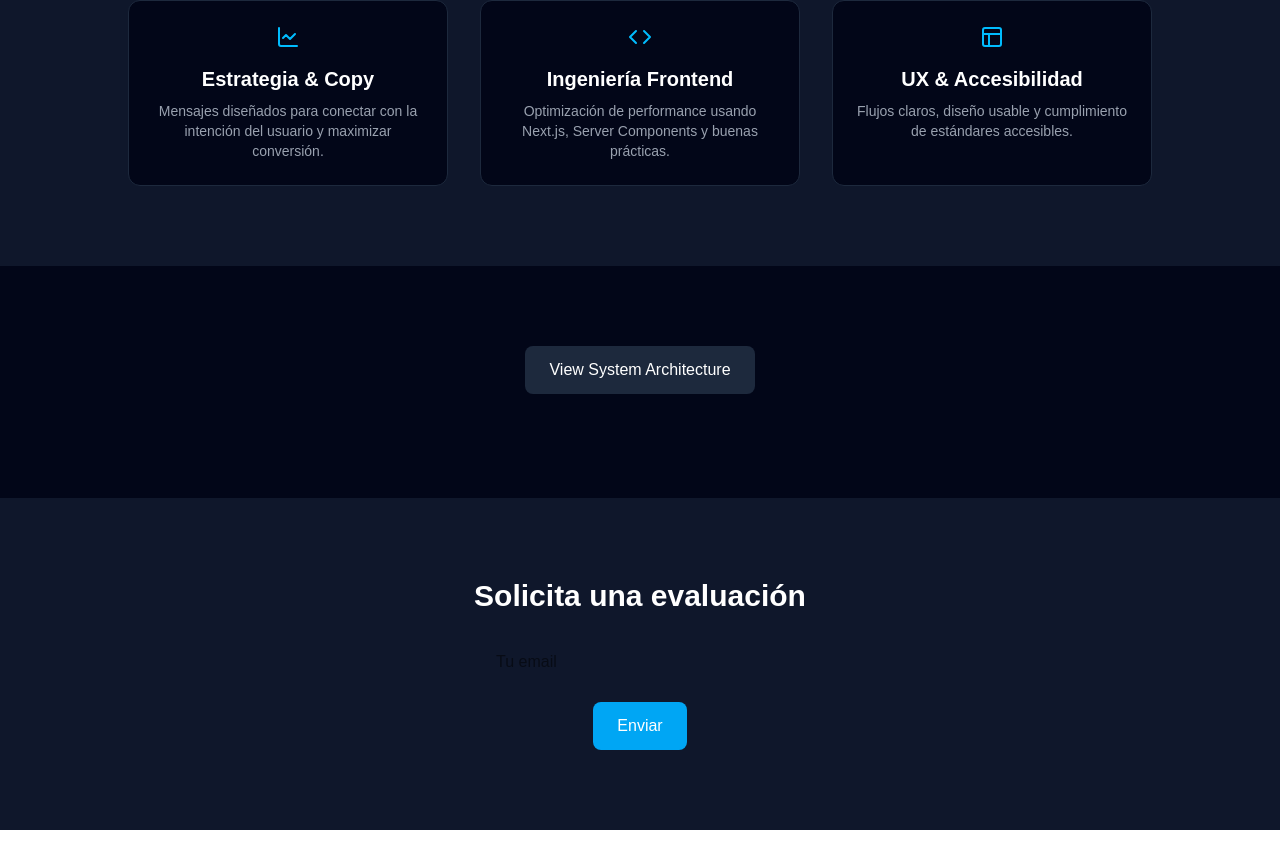
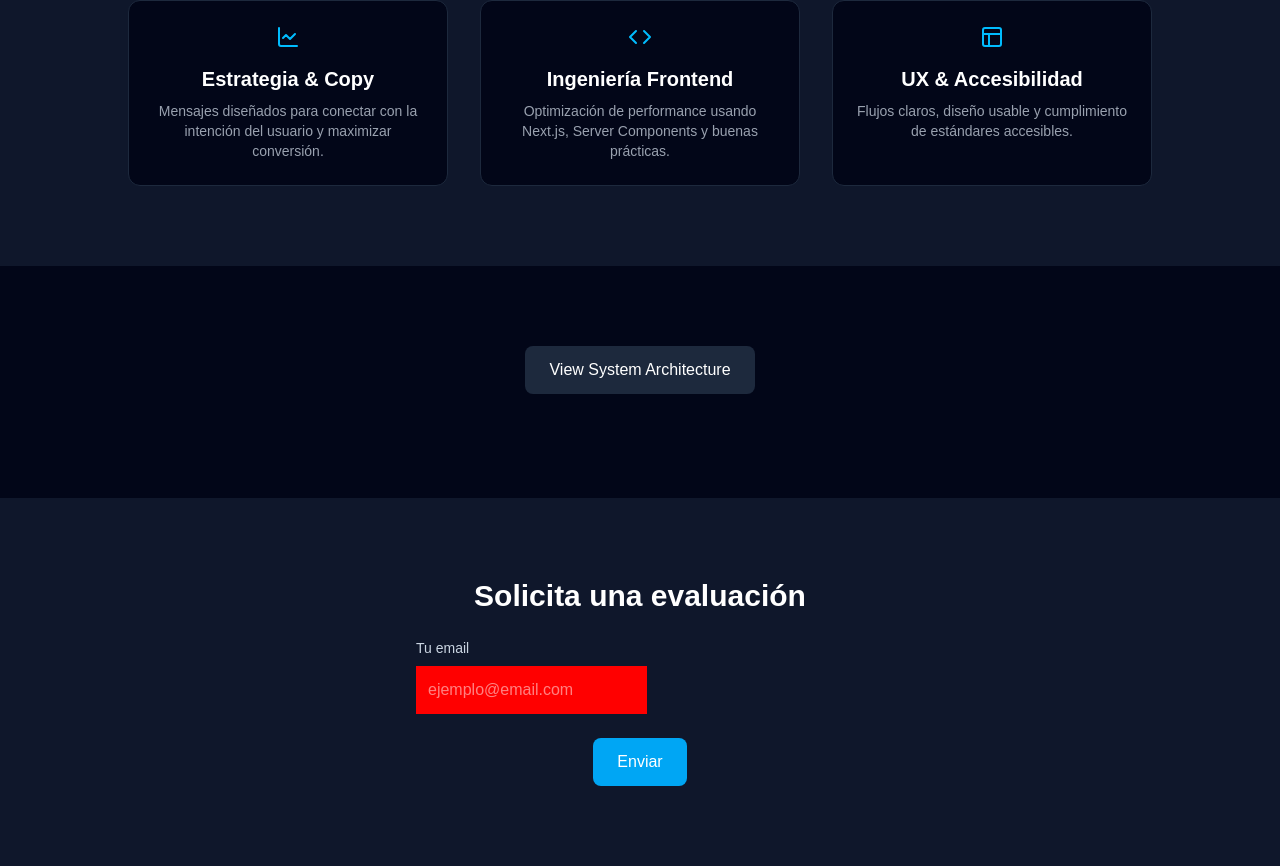
Before and after one commit to archpachekiocisco/portfolio-high-perf, a Next.js app: page / in a window 1280 px wide. Shown: the part 1447-2313 px from the top of the page. Before the commit the page ends 2277 px from the top, so only its background shows below. Built offline with nearby package versions, Linux system fonts and the light colour scheme.

Commit message:
fix form styles

```diff
--- a/src/components/sections/LeadForm.tsx
+++ b/src/components/sections/LeadForm.tsx
@@ -2,6 +2,7 @@
 
 import { useState } from "react"
 import { z } from "zod"
+import { Input } from "../../components/ui/Input";
 
 const schema = z.object({
   email: z.string().email("Email inválido"),
@@ -37,17 +38,22 @@ export function LeadForm() {
         method="POST"
         data-netlify="true"
         onSubmit={handleSubmit}
-        className="flex flex-col items-center gap-4"
+        className="flex flex-col items-center gap-6"
       >
         <input type="hidden" name="form-name" value="lead" />
 
-        <input
-          type="email"
-          placeholder="Tu email"
-          value={email}
-          onChange={(e) => setEmail(e.target.value)}
-          className="px-4 py-3 rounded-lg text-black w-80"
-        />
+        <div className="w-full max-w-md text-left">
+          <label className="block text-slate-300 mb-2 text-sm">
+            Tu email
+          </label>
+
+          <Input
+            type="email"
+            placeholder="ejemplo@email.com"
+            value={email}
+            onChange={(e) => setEmail(e.target.value)}
+          />
+        </div>
 
         {error && <p className="text-red-400">{error}</p>}
 
--- /dev/null
+++ b/src/components/ui/Input.tsx
@@ -0,0 +1,4 @@
+export function Input(props: React.InputHTMLAttributes<HTMLInputElement>) {
+    console.log("INPUT RENDERED");
+    return <input {...props} style={{ background: "red", color: "white", padding: 12 }} />;
+  }
```
